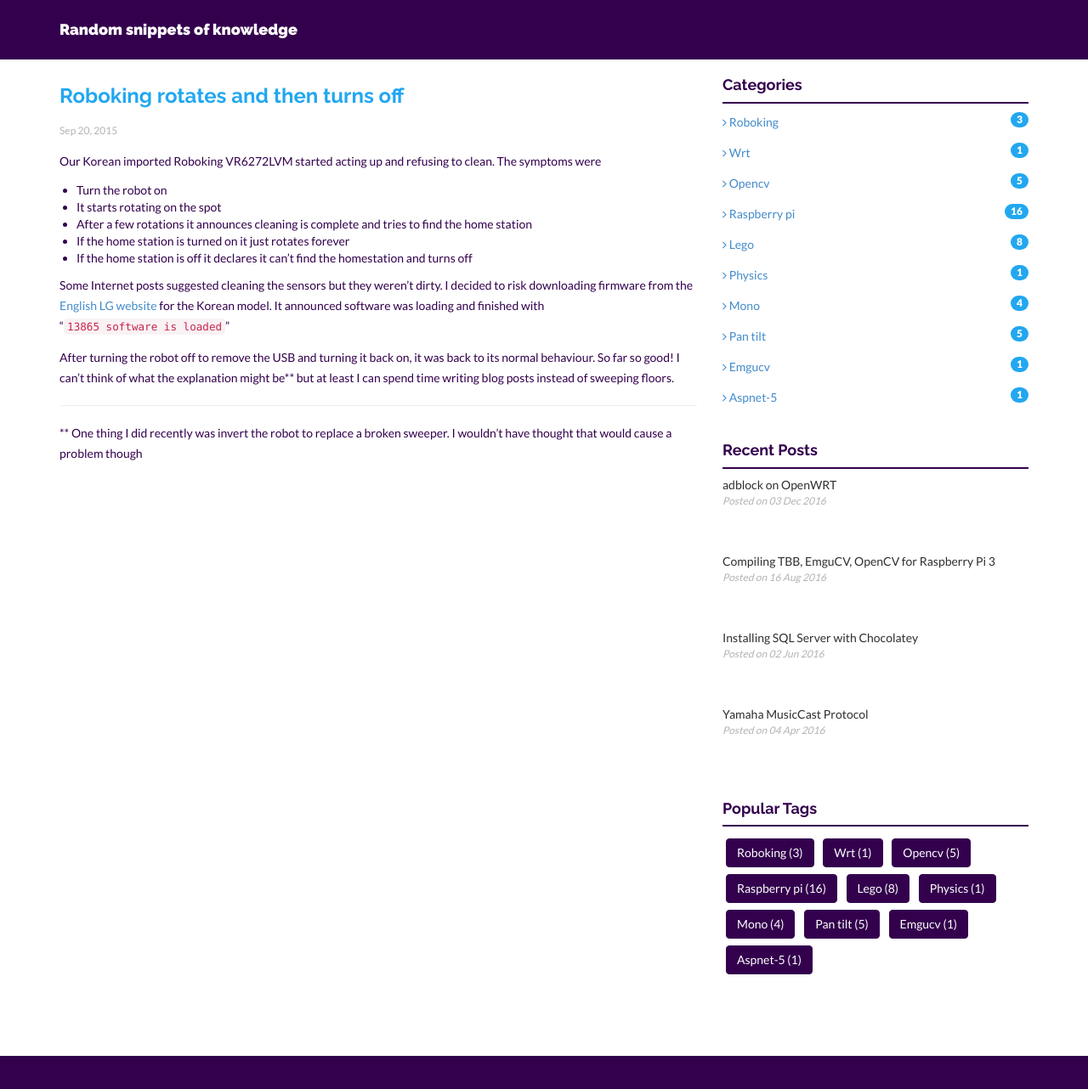
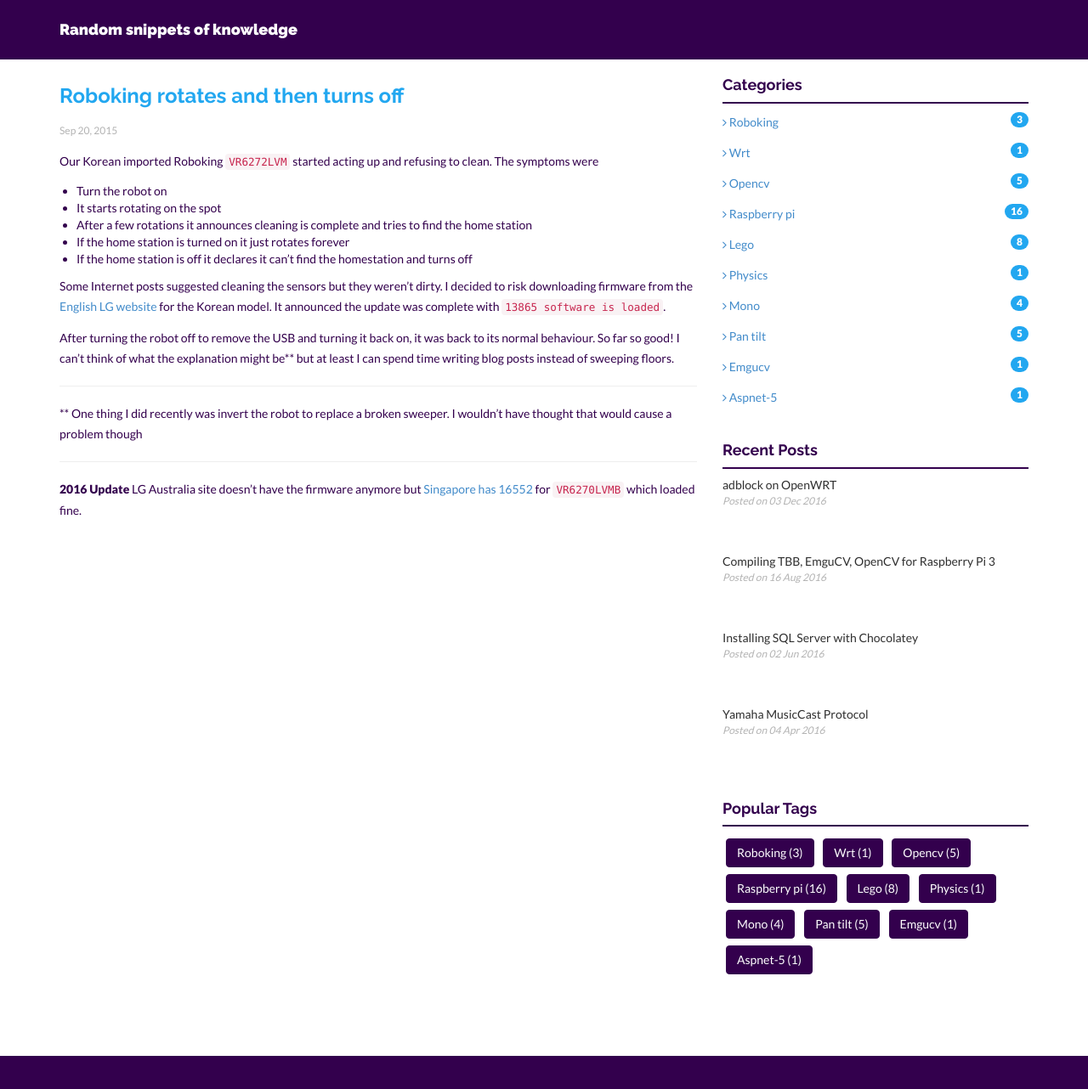
Before and after one commit to neutmute/neutmute.github.io, a Jekyll site: the page built from _posts/blog/2015-09-20-Roboking-wont-clean.md, in a window 1280 px wide and 1363 px high. Shown: the top 1282 px of the window at 85% size. Built offline with Jekyll 4.4.1, drawn with Linux system fonts in a browser that asks for light colours; nearby versions of some CDN libraries; comment, search, counter and statistics services are not loaded.

Commit message:
latest firmware

```diff
--- a/_posts/blog/2015-09-20-Roboking-wont-clean.md
+++ b/_posts/blog/2015-09-20-Roboking-wont-clean.md
@@ -7,7 +7,7 @@ tags:
 - roboking
 excerpt: What I did to fix our misbehaving Roboking
 ---
-Our Korean imported Roboking VR6272LVM started acting up and refusing to clean.
+Our Korean imported Roboking `VR6272LVM` started acting up and refusing to clean.
 The symptoms were
 
 - Turn the robot on
@@ -16,10 +16,15 @@ The symptoms were
 - If the home station is turned on it just rotates forever
 - If the home station is off it declares it can't find the homestation and turns off
 
-Some Internet posts suggested cleaning the sensors but they weren't dirty. I decided to risk downloading firmware from the [English LG website](http://www.lg.com/au/support-product/lg-VR6270LVMB) for the Korean model. It announced software was loading and finished with "`13865 software is loaded`"
+Some Internet posts suggested cleaning the sensors but they weren't dirty. I decided to risk downloading firmware from the [English LG website](http://www.lg.com/au/support-product/lg-VR6270LVMB) for the Korean model. It announced the update was complete with `13865 software is loaded`.
 
 After turning the robot off to remove the USB and turning it back on, it was back to its normal behaviour. So far so good!
 I can't think of what the explanation might be** but at least I can spend time writing blog posts instead of sweeping floors.
 
 ---
+
 ** One thing I did recently was invert the robot to replace a broken sweeper. I wouldn't have thought that would cause a problem though
+
+---
+
+**2016 Update** LG Australia site doesn't have the firmware anymore but [Singapore has 16552](http://www.lg.com/sg/support/support-product/lg-VR6270LVMB) for `VR6270LVMB` which loaded fine.
```
